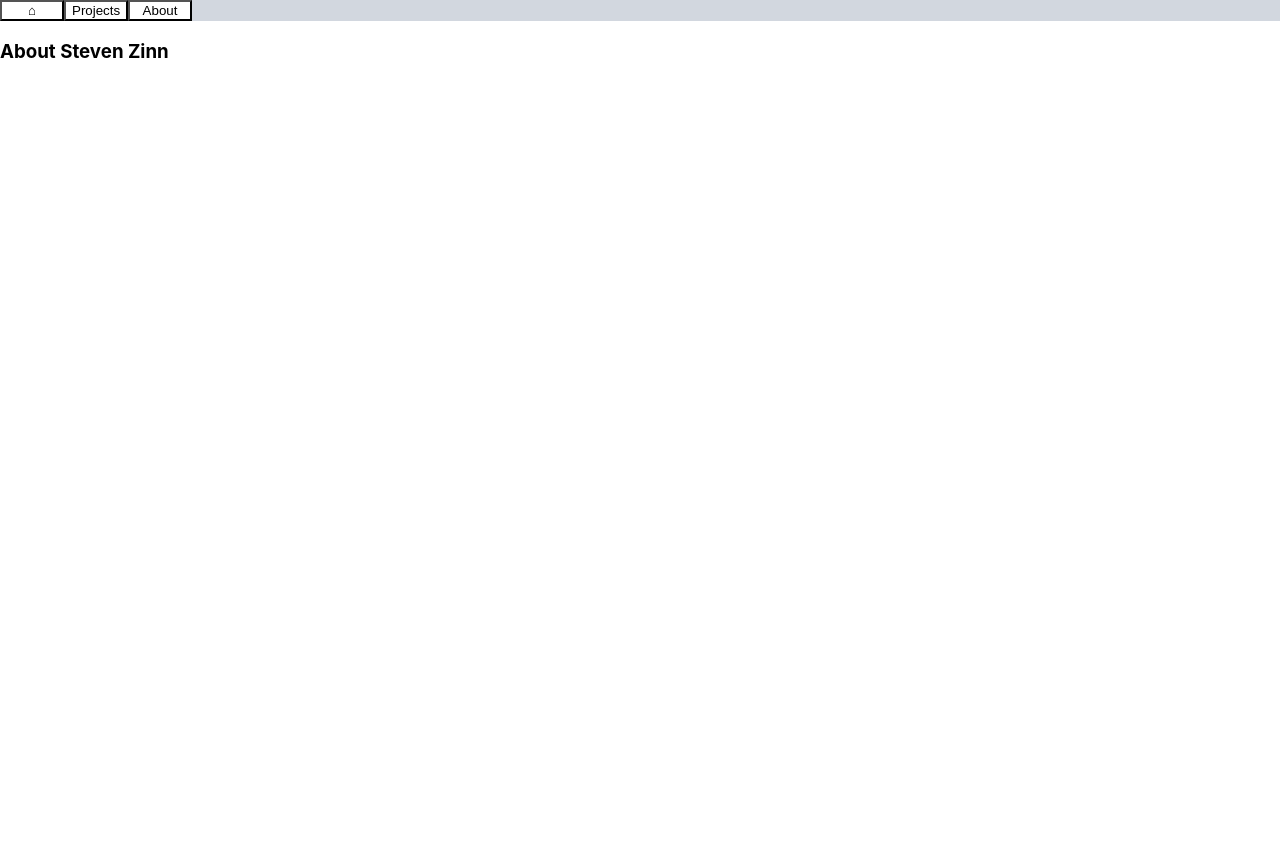
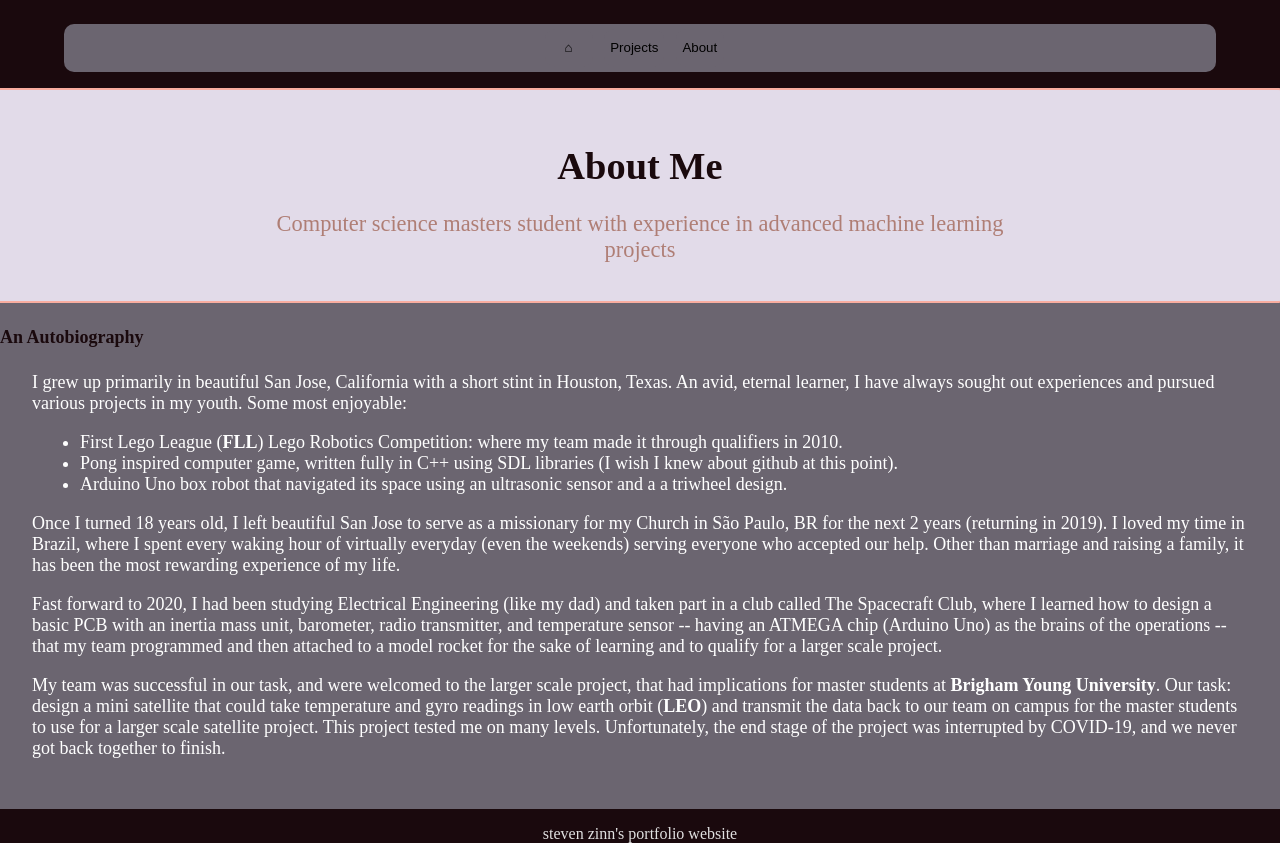
Before and after one commit to stovetop-z/stovetop-z.github.io, a React (Create React App) app: page / in a window 1280 px wide. Both pictures are taken after a click on the button "About". Before the commit the page ends 800 px from the top, so only its background shows below. Built offline with nearby package versions, Linux system fonts and the light colour scheme.

Commit message:
Updated style

```diff
--- a/src/App.css
+++ b/src/App.css
@@ -1,20 +1,129 @@
 /*
 colors:
-1. FFFFFF - White
-2. 353535 - Graphite
-3. D2D7DF - Pale State
+1. e2dbe9 - Cards
+2. 6B6570 - Dim Grey
+3. A8BA9A - Dry Sage
+4. F9ADA0 - Powder Blush
+4.5. af7e75 - sub text
+5. 1A090D - Coffee Bean
 */
+
+html, body {
+  font-family: "Lucida Monospace";
+  background-color: #1A090D;
+  color: #1A090D;
+}
+
+.page {
+  display: flex;
+  flex-direction: column;
+  justify-content: center;
+  align-items: center;
+
+  width: 100%;
+}
+
 .banner {
   display: flex;
-  width: 100%;
-  height: 30%;
-  background-color: #D2D7DF;
-  margin: 10 right;
+  justify-content: center;
+  align-items: center;
+
+  height: 3rem;
+  width: 90%;
+  margin-top: 1.5rem;
+  margin-bottom: 1rem;
+  border-radius: 10px;
+  background-color: #6B6570;
+}
+
+.std-view {
+  display: flex;
+  flex-direction: column;
+  justify-content: center;
+  align-items: center;
 }
 
 .btn {
-  width: 5%;
-  height: 60%;
-  background-color: white;
-  font: 75%;
+  border: 2px;
+  height: 80%;
+  width:fit-content;
+  min-width: 3rem;
+  background-color: #6B6570;
+  font: 1.5rem;
+  margin-right: 1%;
+  border-radius: 10px;
 }
+
+.btn:hover {
+  background-color: #A8BA9A;
+}
+
+.card {
+  display: flex;
+  flex-direction: column;
+
+  padding: 1rem;
+
+  border-style: solid;
+  border-color: #F9ADA0;
+  border-width: 2px;
+  border-radius: 20px;
+
+  width:100%;
+
+  font-size: 3rem;
+
+  justify-content: center;
+  align-items: center;
+  background-color: #e2dbe9;
+
+}
+
+.card-title {
+  text-align: center;
+  font-size: 80%;
+  margin-bottom: 0;
+}
+
+.card-p {
+  color: #af7e75;
+  font-size: 1.4rem;
+
+  text-align: center;
+
+  width: 60%;
+}
+
+.page-content {
+  display: block;
+
+  font-size: 18px;
+  background-color: #6B6570;
+  padding-bottom: 2rem;
+  margin-bottom: 1rem;
+}
+
+ul {
+  color: white;
+  padding-left: 5rem;
+  padding-right: 5rem;
+}
+
+p {
+  color: white;
+  padding-left: 2rem;
+  padding-right: 2rem;
+}
+
+.me {
+  width: 15rem;
+  height: 20rem;
+  object-fit: cover;
+  border-radius: 10px;
+
+  margin-bottom: -2rem;
+}
+
+footer {
+  color: rgb(225, 225, 225);
+}
--- a/src/App.js
+++ b/src/App.js
@@ -1,4 +1,5 @@
 import './App.css';
+import me from './me.jpg'
 
 import {useState} from 'react';
 
@@ -7,7 +8,7 @@ function App() {
   const [view, setView] = useState("Home");
 
   return (
-    <>
+    <div className="page">
       <div className="banner">
         <Button name="btn" sym="⌂" onClick={() => setView("Home")} />
         <Button name="btn" sym="Projects" onClick={() => setView("Projects")} />
@@ -18,20 +19,79 @@ function App() {
         {view == "Projects" && <Projects />}
         {view == "About" && <About />}
       </div>
+      <footer>
+        steven zinn's portfolio website
+      </footer>
+    </ div>
+  );
+}
+
+function Home() {
+  return (
+    <Card title="Steven Zinn" img={me} alt="Steven Zinn" img_class="me" />
+  );
+}
+
+function Projects() {
+  return (
+    <Card title="My Projects" />
+  );
+}
+
+function About() {
+  return (
+    <>
+      <Card title="About Me" />
+      <div className='page-content'>
+        <h4>An Autobiography</h4>
+        <p>
+          I grew up primarily in beautiful San Jose, California with a short stint in Houston, Texas.
+          An avid, eternal learner, I have always sought out experiences and pursued various projects in my youth.
+          Some most enjoyable:
+        </p>
+        <ul>
+          <li>First Lego League (<strong>FLL</strong>) Lego Robotics Competition: where my team made it through qualifiers in 2010.</li>
+          <li>Pong inspired computer game, written fully in C++ using SDL libraries (I wish I knew about github at this point).</li>
+          <li>Arduino Uno box robot that navigated its space using an ultrasonic sensor and a a triwheel design.</li>
+        </ul>
+        <p>
+          Once I turned 18 years old, I left beautiful San Jose to serve as a missionary for my Church in São Paulo, BR for the next
+          2 years (returning in 2019). I loved my time in Brazil, where I spent every waking hour of virtually everyday (even the weekends)
+          serving everyone who accepted our help. Other than marriage and raising a family, it has been the most rewarding experience of my life.
+        </p>
+        <p>
+          Fast forward to 2020, I had been studying Electrical Engineering (like my dad) and taken part in a club called
+          The Spacecraft Club, where I learned how to design a basic PCB with an inertia mass unit, barometer, radio transmitter, and temperature sensor --
+          having an ATMEGA chip (Arduino Uno) as the brains of the operations -- that my team programmed and then attached
+          to a model rocket for the sake of learning and to qualify for a larger scale project.
+        </p>
+        <p>
+          My team was successful in our task, and were welcomed to the larger scale project, that had implications for master students
+          at <strong>Brigham Young University</strong>. Our task: design a mini satellite that could take temperature and gyro readings in low earth orbit (<strong>LEO</strong>)
+          and transmit the data back to our team on campus for the master students to use for a larger scale satellite project. This
+          project tested me on many levels. Unfortunately, the end stage of the project was interrupted by COVID-19, and we never got
+          back together to finish.
+        </p>
+        <p>
+
+        </p>
+      </div>
     </>
   );
 }
 
-function Home() {
-  return <h3>Steven Zinn</h3>;
-}
-
-function Projects() {
-  return <h3>My Projects</h3>;
-}
-
-function About() {
-  return <h3>About Steven Zinn</h3>;
+function Card({title, img = "None", alt = "None", img_class = "None"}) {
+  return (
+    <>
+      <div className="card">
+        {img != "None" && <img src={img} alt={alt} className={img_class} />}
+        <h3 className='card-title'>{title}</h3>
+        <p className="card-p">
+          Computer science masters student with experience in advanced machine learning projects
+        </p>
+      </div>
+    </>
+  );
 }
 
 function Button({name, sym, onClick}) {
```
Also changed, not shown: src/me.jpg (added).
